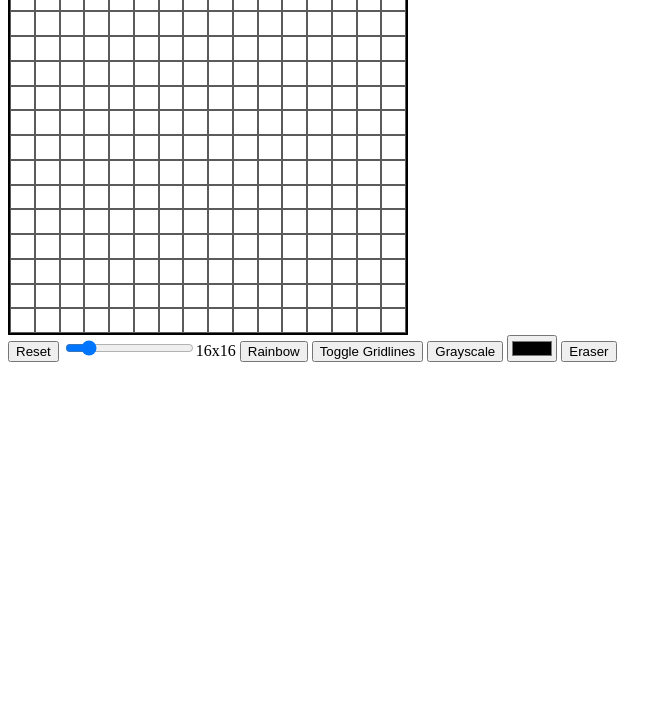
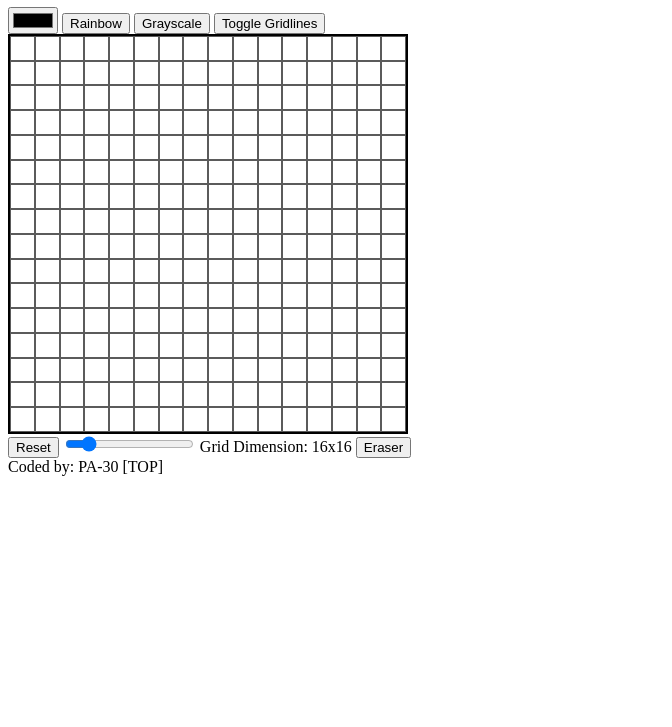
Before and after one commit to pslmr/etch-a-sketch, a plain HTML site: page index.html in a window 1280 px wide. Shown: the part 73-800 px from the top of the page, without its empty margins (0-672 px from the left). Drawn offline with Linux system fonts and the light colour scheme.

Commit message:
Add div containers for styling in index.html

```diff
--- a/index.html
+++ b/index.html
@@ -9,13 +9,27 @@
 		<link rel="stylesheet" href="./style.css" />
 	</head>
 	<body>
-		<div class="canvas"></div>
-		<button class="btn new-btn">Reset</button>
-		<input type="range" min="2" max="100" value="16" id="slider" /><span class="slider-value">16x16</span>
-		<button class="btn rbw-btn">Rainbow</button>
-		<button class="btn gridline-btn">Toggle Gridlines</button>
-		<button class="btn grayscale-btn">Grayscale</button>
-		<input type="color" id="colorpicker" value="#000000" />
-		<button class="btn erase-btn">Eraser</button>
+		<h1>E.Sketch</h1>
+		<div class="main-container">
+			<div class="left-menu">
+				<input type="color" id="colorpicker" value="#000000" />
+				<button class="btn rbw-btn">Rainbow</button>
+				<button class="btn grayscale-btn">Grayscale</button>
+				<button class="btn gridline-btn">Toggle Gridlines</button>
+			</div>
+
+			<div class="canvas"></div>
+
+			<div class="right-menu">
+				<button class="btn new-btn">Reset</button>
+				<input type="range" min="2" max="100" value="16" id="slider" />
+				<span>Grid Dimension:</span>
+				<span class="slider-value">16x16</span>
+				<button class="btn erase-btn">Eraser</button>
+			</div>
+		</div>
+		<div class="footer">
+			<div>Coded by: PA-30 [TOP]</div>
+		</div>
 	</body>
 </html>
```
